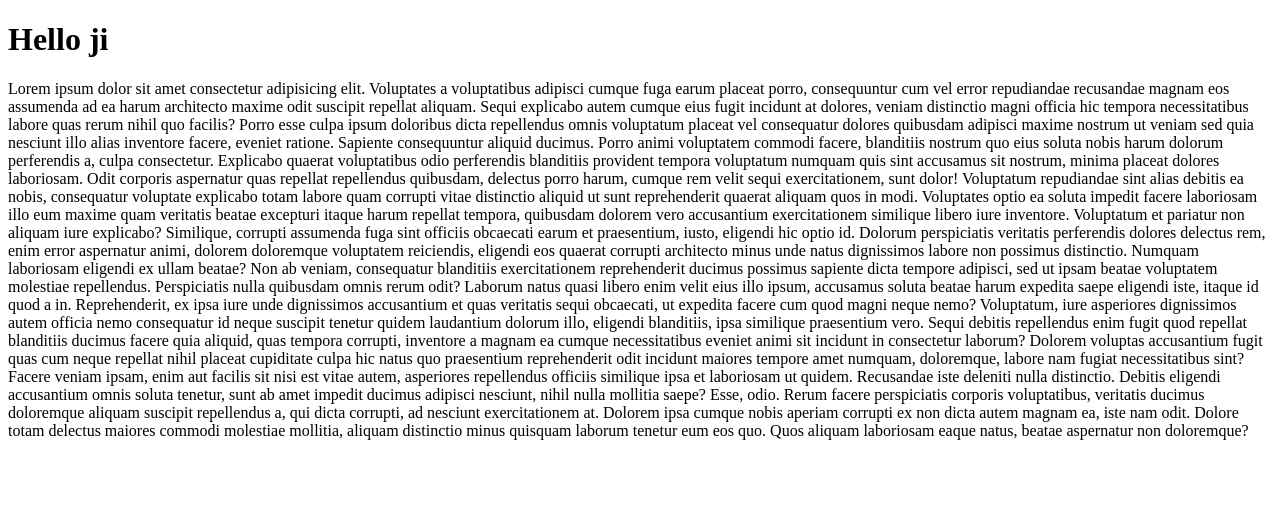
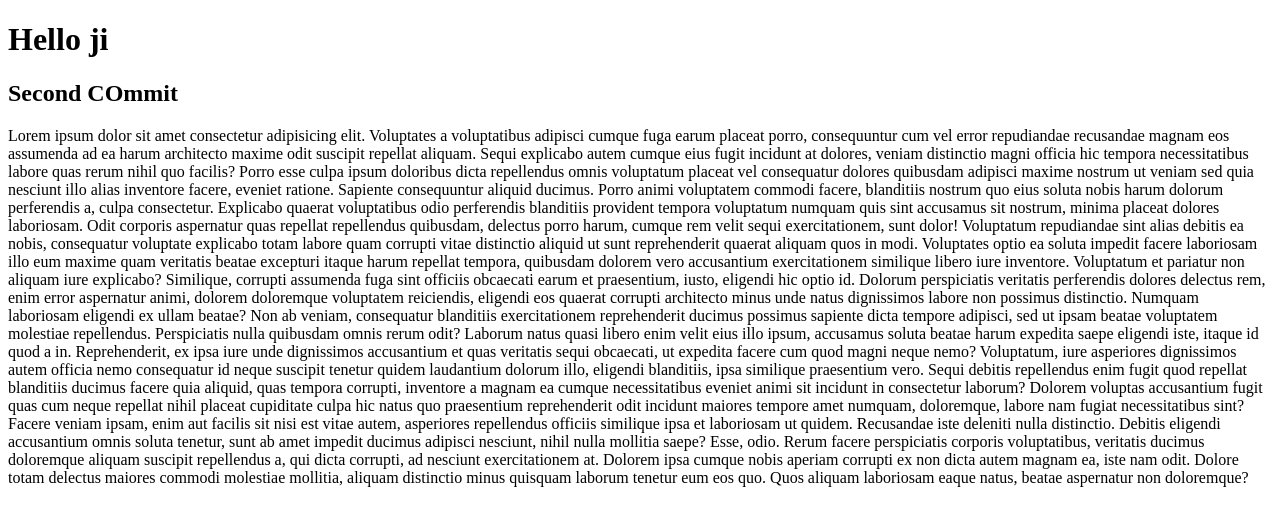
Before and after one commit to dev-krushna/Angular-1, an Angular app: page / in a window 1280 px wide. Shown: the top 526 px of the page. Built offline with nearby package versions, Linux system fonts and the light colour scheme.

Commit message:
Second Commit

```diff
--- a/src/app/app.component.html
+++ b/src/app/app.component.html
@@ -1,5 +1,7 @@
 
 <h1> Hello ji </h1>
+
+<h2> Second COmmit</h2>
 <p>Lorem ipsum dolor sit amet consectetur adipisicing elit. Voluptates a voluptatibus adipisci cumque fuga earum placeat
     porro, consequuntur cum vel error repudiandae recusandae magnam eos assumenda ad ea harum architecto maxime odit
     suscipit repellat aliquam. Sequi explicabo autem cumque eius fugit incidunt at dolores, veniam distinctio magni
```
